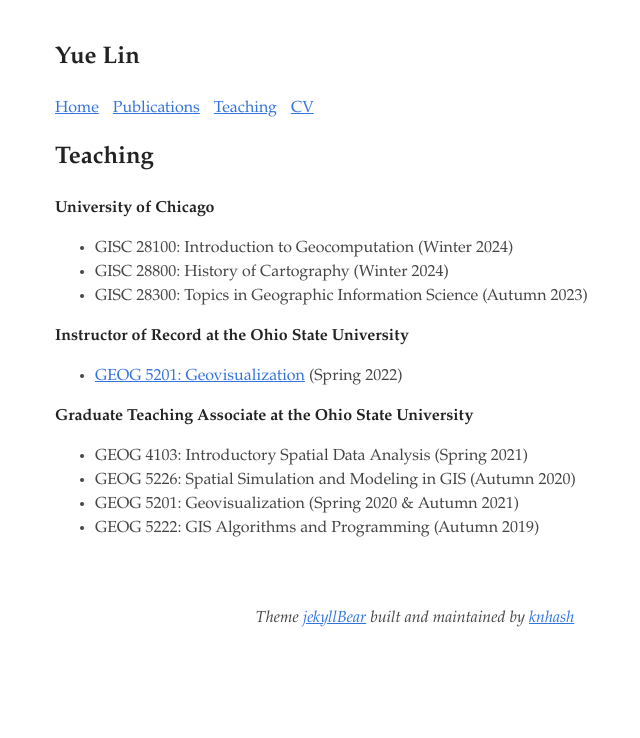
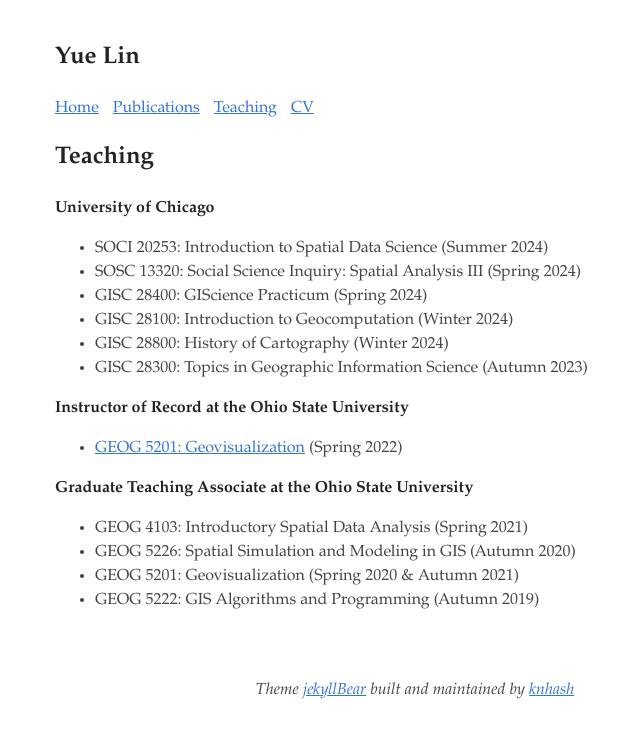
Before and after one commit to linyuehzzz/linyuehzzz.github.io, a Jekyll site: the page built from teaching.md, in a window 1280 px wide. Shown: the top 738 px of the page, without its empty margins (225-865 px from the left). Built offline with Jekyll 4.4.1, drawn with Linux system fonts in a browser that asks for light colours.

Commit message:
Update teaching.md

```diff
--- a/teaching.md
+++ b/teaching.md
@@ -5,6 +5,9 @@ permalink: /teaching
 ---
 
 **University of Chicago**
+- SOCI 20253: Introduction to Spatial Data Science (Summer 2024)
+- SOSC 13320: Social Science Inquiry: Spatial Analysis III (Spring 2024)
+- GISC 28400: GIScience Practicum (Spring 2024)
 - GISC 28100: Introduction to Geocomputation (Winter 2024)
 - GISC 28800: History of Cartography (Winter 2024)
 - GISC 28300: Topics in Geographic Information Science (Autumn 2023)
```
